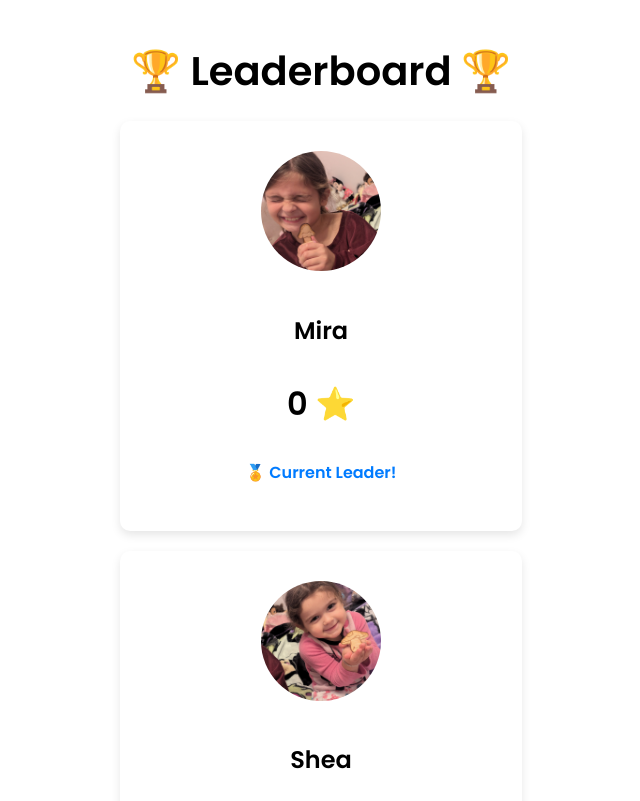
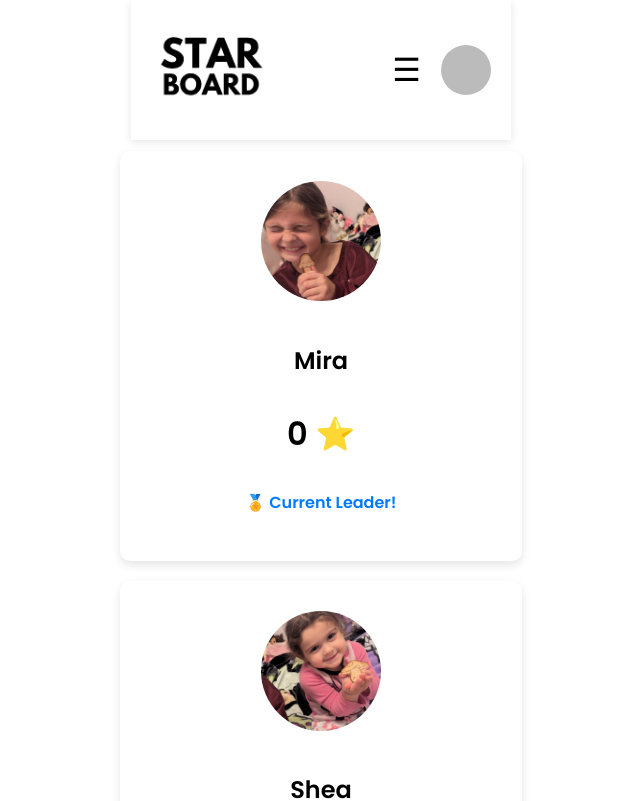
Before and after one commit to mrlilholt/starboard-app, a React (Create React App) app: page /leaderboard in a window 1280 px wide. Shown: the top 801 px of the page, without its empty margins (319-959 px from the left). Built offline with nearby package versions, Linux system fonts and the light colour scheme; no server answers; the database is empty; sample sign-in values are in the browser's storage.

Commit message:
Added new leaderboard verticle

```diff
--- a/src/pages/LeaderboardPage.js
+++ b/src/pages/LeaderboardPage.js
@@ -99,12 +99,6 @@ const styles = {
     textAlign: 'center',
     padding: '20px',
   },
-  topBar: {
-    display: 'flex',
-    justifyContent: 'space-between',
-    alignItems: 'center',
-    marginBottom: '40px',
-  },
   logo: {
     width: '120px',
   },
@@ -122,7 +116,9 @@ const styles = {
     height: '50px',
     borderRadius: '50%',
     marginLeft: '10px',
+    objectFit: 'cover',  // Ensures the image fits the container
   },
+
   menuDropdown: {
     position: 'absolute',
     top: '80px',
@@ -140,8 +136,20 @@ const styles = {
     display: 'block',
   },
   leaderboardWrapper: {
-    marginTop: '20px',  // Minimal space after topBar
+    marginTop: '80px',  // Increase margin to push content below topBar
   },
+  topBar: {
+    display: 'flex',
+    justifyContent: 'space-between',
+    alignItems: 'center',
+    padding: '10px 20px',  // Add padding to ensure spacing
+    boxShadow: '0 2px 8px rgba(0, 0, 0, 0.1)',
+    position: 'sticky',   // Ensure top bar stays fixed
+    top: 0,
+    backgroundColor: '#fff',
+    zIndex: 50,
+  },
+
   pageTitle: {
     fontSize: '2.5rem',
     marginBottom: '20px',
```
